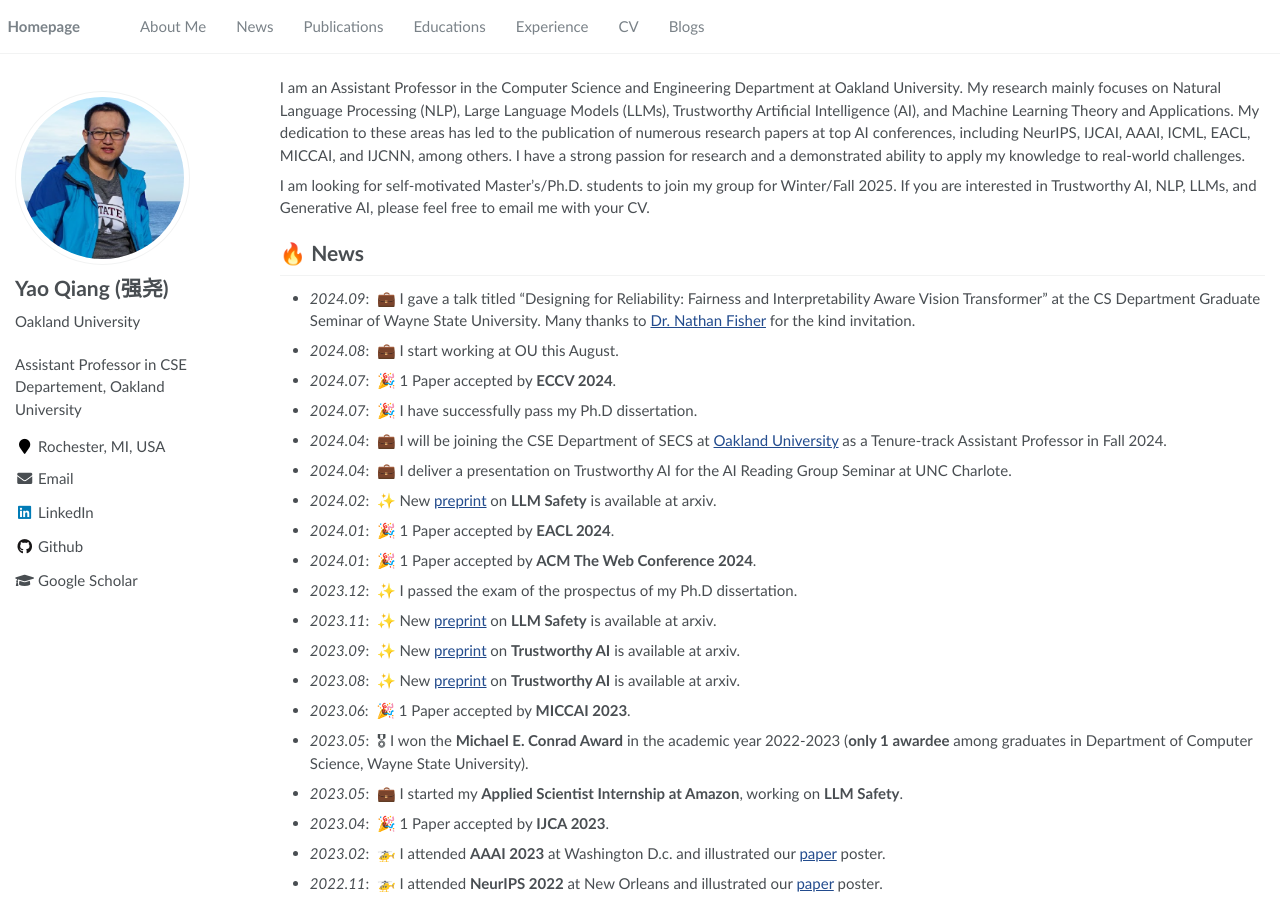
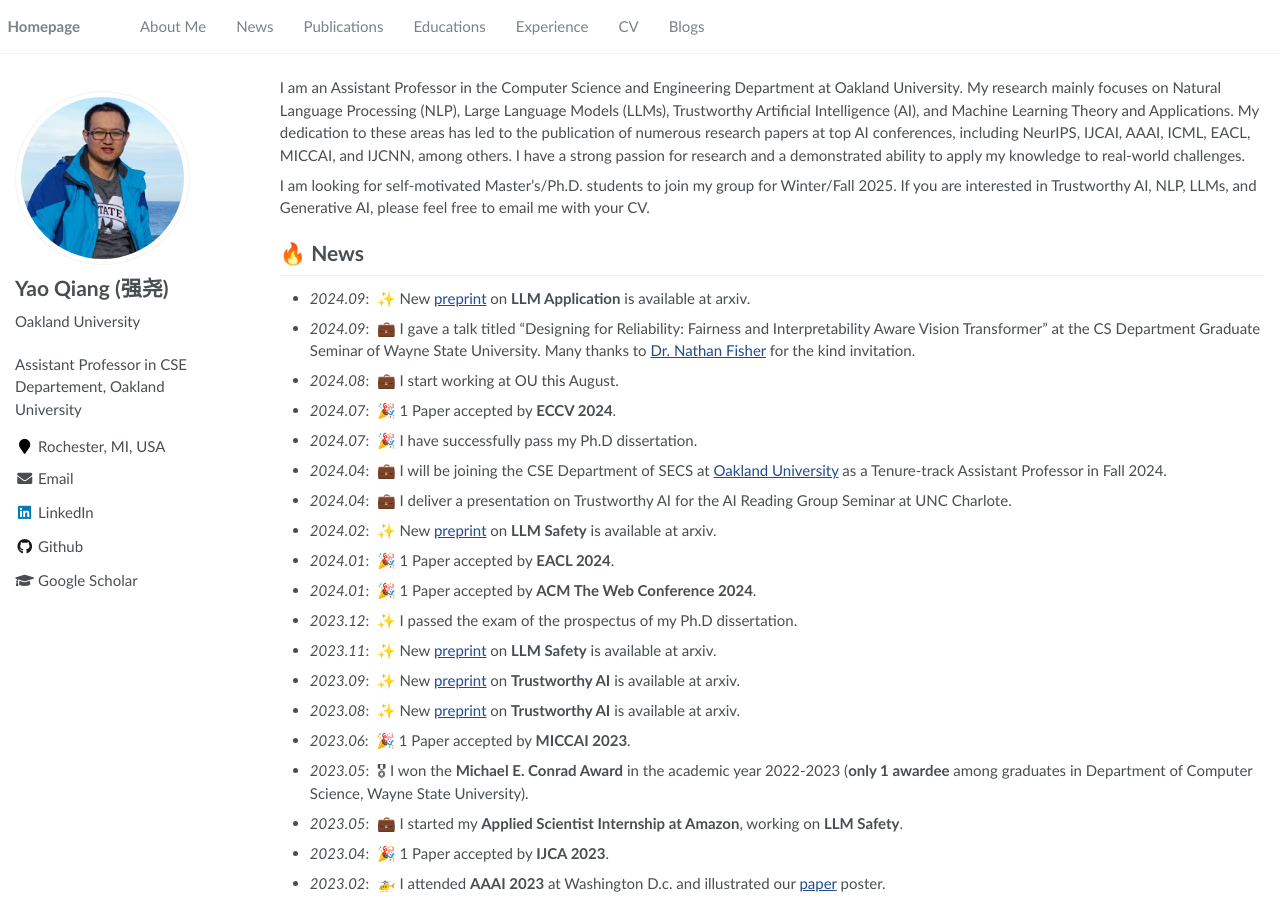
Before and after one commit to qiangyao1988/qiangyao1988.github.io, a Jekyll site: the page built from _pages/about.md, in a window 1280 px wide and 900 px high. Built offline with Jekyll 4.4.1, drawn with Linux system fonts in a browser that asks for light colours.

Commit message:
Update about.md

```diff
--- a/_pages/about.md
+++ b/_pages/about.md
@@ -15,6 +15,7 @@
 I am looking for self-motivated Master's/Ph.D. students to join my group for Winter/Fall 2025. If you are interested in Trustworthy AI, NLP, LLMs, and Generative AI, please feel free to email me with your CV.
 
 # 🔥 News
+- *2024.09*: &nbsp;✨ New [preprint](https://arxiv.org/pdf/2409.15027) on **LLM Application** is available at arxiv.
 - *2024.09*: &nbsp;💼 I gave a talk titled "Designing for Reliability: Fairness and Interpretability Aware Vision Transformer" at the CS Department Graduate Seminar of Wayne State University. Many thanks to [Dr. Nathan Fisher](https://engineering.wayne.edu/profile/dx3281) for the kind invitation.
 - *2024.08*: &nbsp;💼 I start working at OU this August.
 - *2024.07*: &nbsp;🎉 1 Paper accepted by **ECCV 2024**.
```
